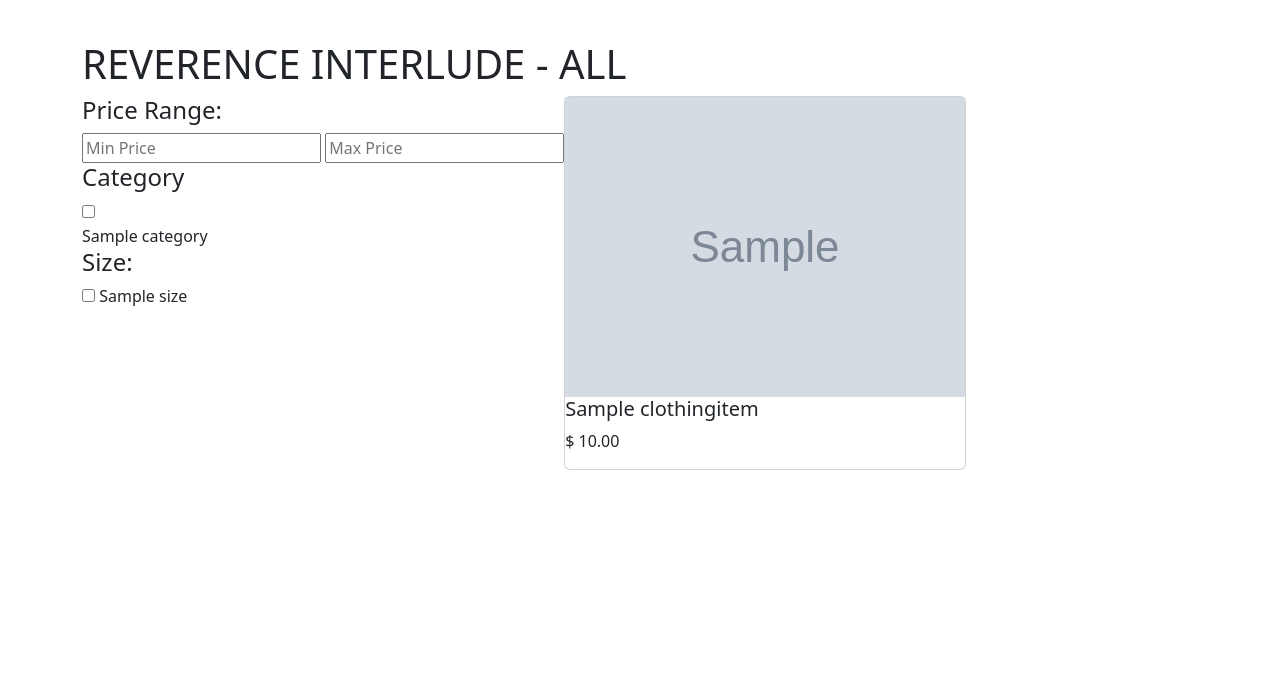
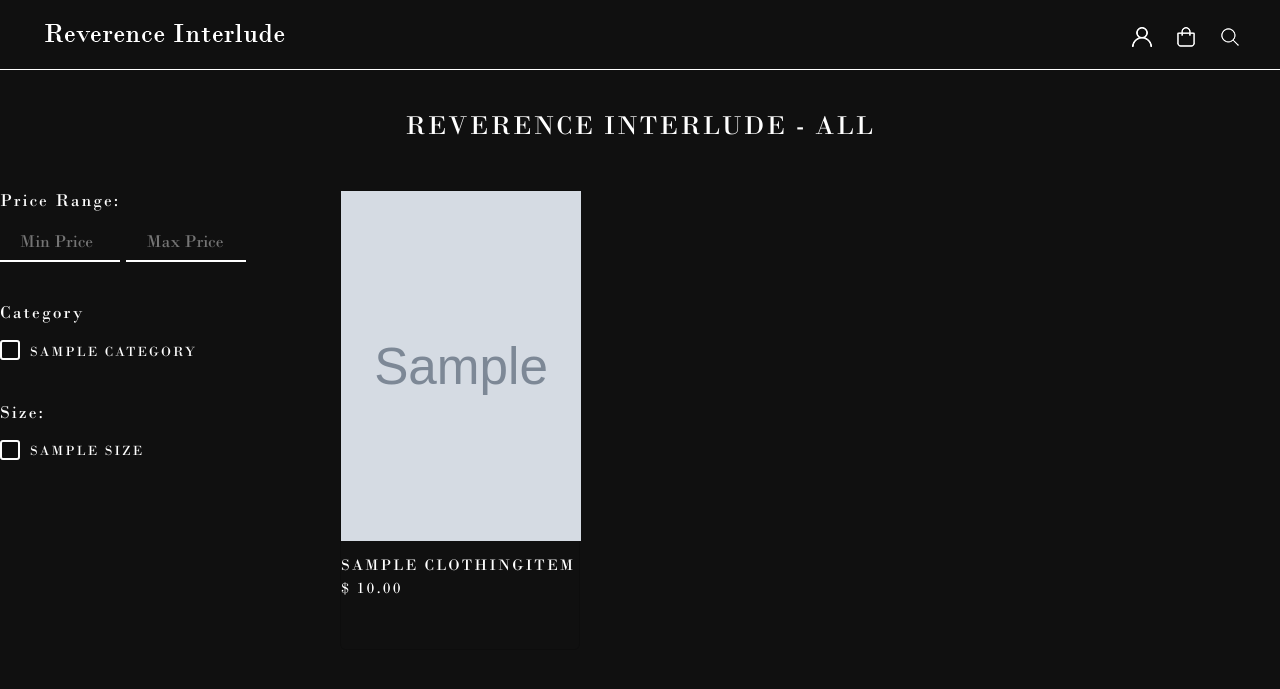
Before and after one commit to QuantumSigna/rev, a Django app: page / in a window 1280 px wide. Shown: the top 689 px of the page. Run offline with Django 5.2, Linux system fonts and the light colour scheme; tables that the repository leaves empty hold one stand-in row (values such as "Sample post"); grey boxes marked "Sample" are stand-in pictures; some libraries are stand-ins or nearby versions.

Commit message:
Доробили каталог, налаштували медіа

```diff
--- a/reverence/main/static/css/base.css
+++ b/reverence/main/static/css/base.css
@@ -0,0 +1,246 @@
+@font-face {
+    font-family: "Bodoni";
+    src: url(../font/BOD_R.TTF);
+}
+
+:root {
+    --gold: #ccaf6b;
+    --dark: rgb(16, 16, 16);
+}
+
+body {
+    background-color: var(--dark);
+    color: #fff;
+    font-family: "Bodoni", serif;
+    font-size: 18px;
+    letter-spacing: 2px;
+}
+
+a {
+    transition: all .4s ease;
+    color: var(--gold);
+    text-decoration: none;
+
+    &:hover {
+        opacity: 0.7;
+    }
+}
+
+h2 {
+    font-size: 38px;
+}
+
+h4 {
+    font-size: 18px;
+    font-weight: 300;
+}
+
+h5 {
+    font-weight: 300;
+    font-size: 16px;
+    margin: 0;
+}
+
+p {
+    font-weight: 300;
+    font-size: 16px;
+}
+
+.container {
+    max-width: 1400px;
+    margin: 0 auto;
+    padding: 40px 0;
+}
+
+.header {
+    padding: 0 40px;
+    height: 70px;
+    justify-content: space-between;
+    border-bottom: 1px solid #fff;
+    background-color: var(--dark);
+}
+
+.input-container {
+    position: relative;
+    display: flex;
+}
+
+.search {
+    padding-right: 150px;
+    padding-bottom: 10px;
+}
+
+.form_input {
+    border: none;
+    background-color: var(--dark);
+    border-bottom: 1px solid #fff;
+    width: 350px;
+    padding: 5px 10px;
+    padding-right: 40px;
+
+    &::placeholder {
+        color: var(--dark);
+    }
+
+    &:focus {
+        all: unset;
+        border: none;
+        background-color: var(--dark);
+        width: 350px;
+        padding: 5px 10px;
+        border-bottom: 1px solid #fff;
+        letter-spacing: 2px;
+    }
+}
+
+.form_input,
+textarea {
+    color: #fff;
+}
+
+.btnforsearch {
+    position: absolute;
+    left: 96%;
+    background-color: var(--dark);
+    top: 26%;
+    background: url("../img/search.png");
+    border: none;
+    width: 20px;
+    height: 20px;
+}
+
+.forsearch {
+    position: relative;
+}
+
+.search-popup {
+    position: absolute;
+    top: 100%;
+    right: 0;
+    width: 250px;
+    z-index: 1000;
+    padding: 10px;
+    margin-right: 92px;
+    margin-top: 20px;
+}
+
+.form_input {
+    padding: 5px;
+    flex: 1;
+}
+
+.rev-head {
+    font-size: 27px;
+    text-align: center;
+    padding-bottom: 40px;
+}
+
+.sidebar {
+    min-width: 260px;
+    margin-right: 80px;
+
+    h4 {
+        font-weight: 500;
+    }
+}
+
+.category-option {
+    position: relative;
+    display: flex;
+    align-items: center;
+    text-transform: uppercase;
+    margin-bottom: 5px;
+    font-size: 14px;
+
+    input[type="checkbox"] {
+        display: none;
+    }
+
+    label {
+        position: relative;
+        padding-left: 30px;
+        padding-top: 2px;
+        cursor: pointer;
+        color: #fff;
+
+        &::before {
+            content: "";
+            position: absolute;
+            left: 0;
+            top: 50%;
+            transform: translateY(-50%);
+            width: 20px;
+            height: 20px;
+            background-color: var(--dark);
+            border: 2px solid #fff;
+            border-radius: 3px;
+        }
+    }
+
+    input[type="checkbox"]:checked+label::before {
+        background-color: #fff;
+    }
+}
+
+.category-name {
+    max-width: 200px;
+}
+
+.category-len {
+    padding-left: 40px;
+}
+
+.price-range {
+    margin-bottom: 20px;
+}
+
+.size-head,
+.category-head {
+    margin-top: 40px;
+    margin-bottom: 15px;
+}
+
+.price-head {
+    margin-bottom: 15px;
+}
+
+input[type="number"] {
+    width: 120px;
+    border: none;
+    background-color: var(--dark);
+    padding-left: 20px;
+    padding-bottom: 5px;
+    color: #fff;
+    outline: none;
+    border-bottom: 2px solid #fff;
+    transition: border-color 0.3s;
+    -moz-appearance: textfield;
+
+    &::-webkit-inner-spin-button,
+    &::-webkit-outer-spin-button {
+        -webkit-appearance: none;
+        margin: 0;
+    }
+}
+
+.cart-container {
+    gap: 30px;
+}
+
+.card {
+    width: 240px;
+    height: 460px;
+    background-color: var(--dark);
+    color: #fff;
+    text-transform: uppercase;
+
+    img {
+        width: 240px;
+        height: 350px;
+        object-fit: cover;
+    }
+}
+
+.card-info {
+    padding-top: 15px;
+}
--- a/reverence/main/templates/main/base.html
+++ b/reverence/main/templates/main/base.html
@@ -22,15 +22,15 @@
       <div class="header-logo">
         <img src="{% static 'img/rev.png' %}" alt="logo" />
       </div>
-      <div class="search">
-        <form action="" id="search-form" class="search_form" style="display: none;">
+      {% comment %} <div class="search">
+        <form action="" id="search-form" class="search_form d-flex" style="display: none;">
           <input type="text" name="q" class="form_input" placeholder="Search" />
           <button type="submit" class="btnforsearch"></button>
         </form>
-      </div>
+      </div> {% endcomment %}
       <div class="header-nav d-flex gap-4">
         <a href="#" class="h-profile"><img src="{% static 'img/profile.png' %}" alt="profile" /></a>
-        <a href="#" class="h-profile"><img src="{% static 'img/cart.png' %}" alt="profile" /></a>
+        <a href="#" class="h-profile"><img src="{% static 'img/cart.png' %}" alt="cart" /></a>
         <div class="forsearch">
           <a href="#" id="toggle-search" class="toggle-search"><img src="{% static 'img/search.png' %}" alt="search" /></a>
           <div class="search-popup" id="search-popup" style="display: none;">
--- a/reverence/main/templates/main/product/list.html
+++ b/reverence/main/templates/main/product/list.html
@@ -8,7 +8,7 @@
     <div class="catalog d-flex">
         <form action="{% url 'main:catalog' %}" method="get" class="sidebar" id="filter-form">
             <h4 class="price-head">Price Range:</h4>
-            <div class="price-range">
+            <div class="price-range -flex justify-content-between">
                 <input type="number" name="min_price" id="min_price"
                         placeholder="Min Price" value="{{ request.GET.min_price }}" oninput="debounceApplyFilters()">
                 <input type="number" name="max_price" id="max_price"
--- a/reverence/reverence/settings.py
+++ b/reverence/reverence/settings.py
@@ -122,3 +122,6 @@
 # https://docs.djangoproject.com/en/5.2/ref/settings/#default-auto-field
 
 DEFAULT_AUTO_FIELD = 'django.db.models.BigAutoField'
+
+MEDIA_URL = 'media/'
+MEDIA_ROOT = BASE_DIR / 'media'
--- a/reverence/reverence/urls.py
+++ b/reverence/reverence/urls.py
@@ -1,7 +1,13 @@
 from django.contrib import admin
 from django.urls import path, include
+from django.conf import settings
+from django.conf.urls.static import static
 
 urlpatterns = [
     path('admin/', admin.site.urls),
     path('', include('main.urls', namespace='main'))
 ]
+
+if settings.DEBUG:
+    urlpatterns += static(settings.MEDIA_URL,
+                          document_root=settings.MEDIA_ROOT)
```
Also changed, not shown: reverence/product/2025/10/05/chernaya-futbolka-s-printom-smile-43876-1-2000x2000.jpg (added).
